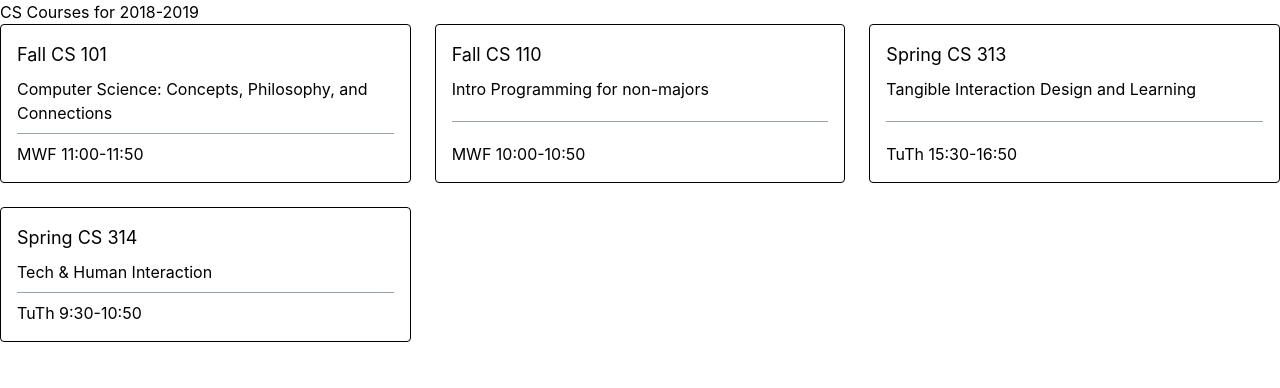
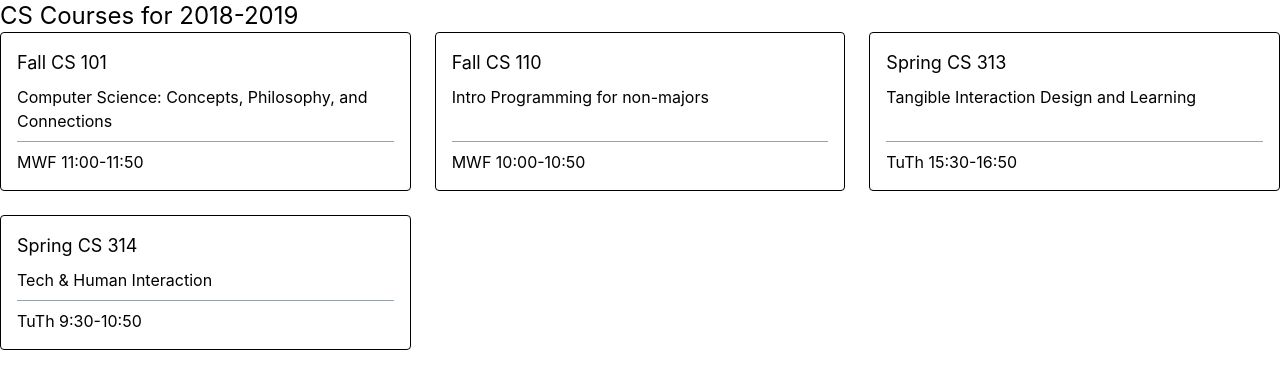
Before and after one commit to rliu23/quick-react, a React (Vite) app: page / in a window 1280 px wide. Shown: the top 388 px of the page. Built offline with nearby package versions, Linux system fonts and the light colour scheme.

Commit message:
updated flexgrow and header style

```diff
--- a/src/components/Banner.tsx
+++ b/src/components/Banner.tsx
@@ -3,7 +3,7 @@ interface BannerProps {
 }
 const Banner = ({title}: BannerProps) => (
     <header>
-        <h1>{title}</h1>
+        <h1 className="text-2xl">{title}</h1>
     </header>
 );
 
--- a/src/components/CourseList.tsx
+++ b/src/components/CourseList.tsx
@@ -23,7 +23,7 @@ const CourseList = ({courses}: CourseListProps ) => (
 
           <div className="flex-grow">{course.title}</div>
 
-          <div className="flex-grow border-t border-gray-400"></div>
+          <div className="border-t border-gray-400"></div>
           {course.meets}
         </div>
       </li>
```
